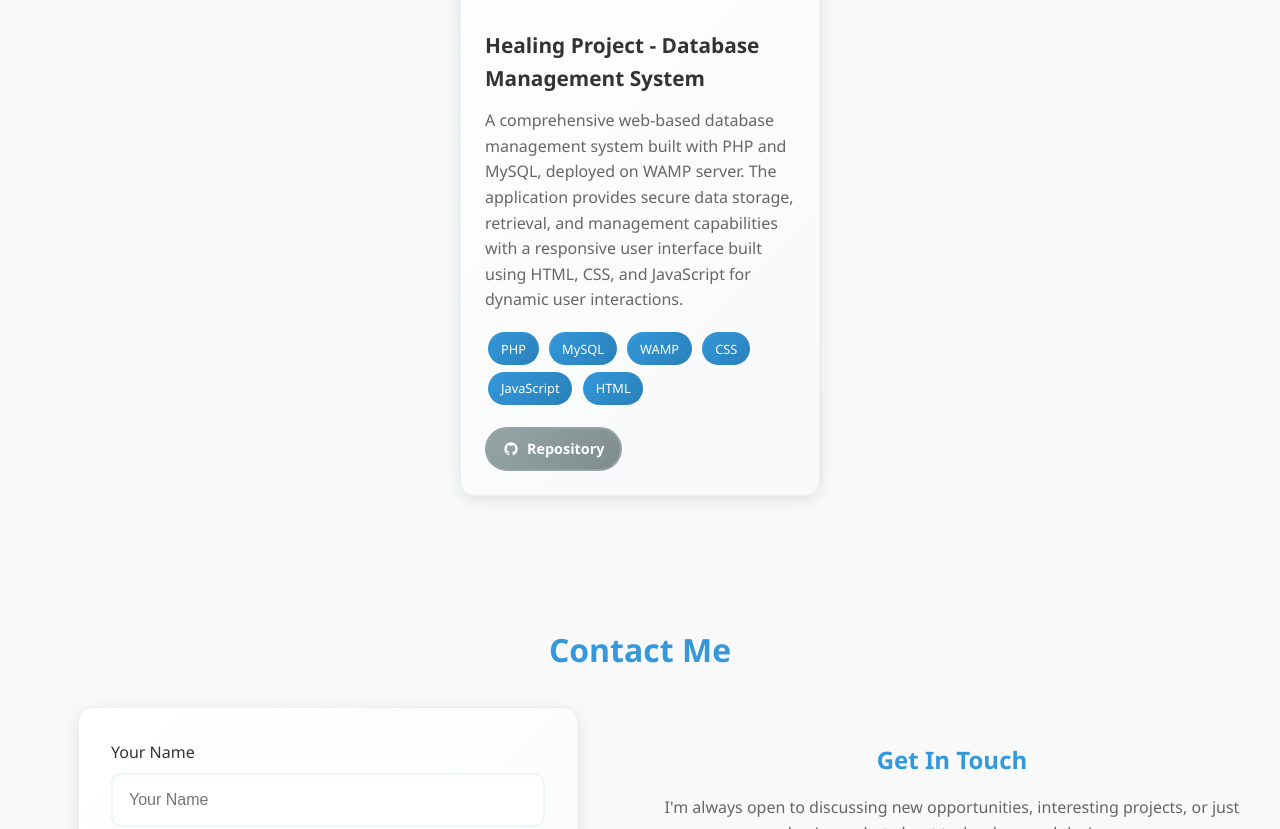
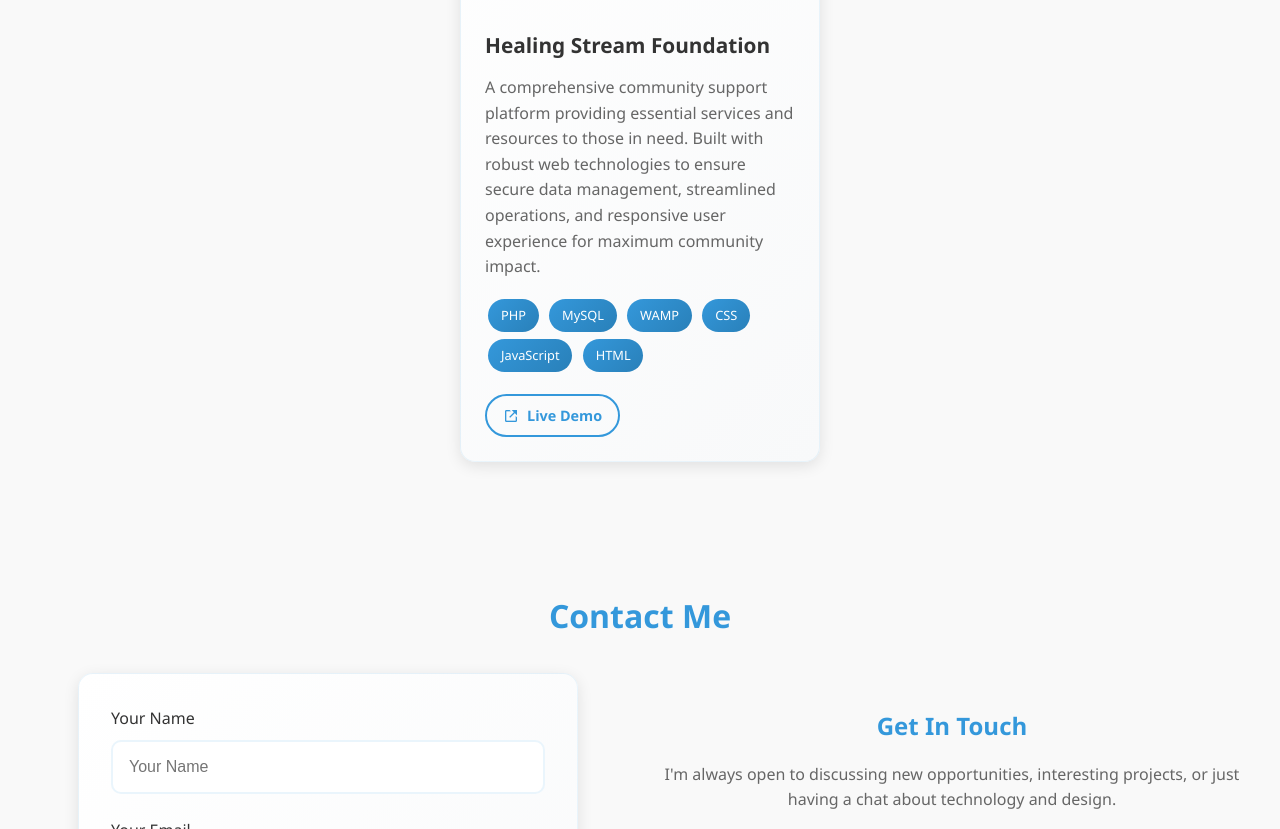
Before and after one commit to Birungi-Faimah/portfolio, a website: page index.html in a window 1280 px wide. Shown: the part 3711-4540 px from the top of the page. Drawn offline with nearby package versions, Linux system fonts and the light colour scheme.

Commit message:
Update Healing Project: rename to Healing Stream Foundation with correct live demo link
- Changed project title from 'Healing Project - Database Management System' to 'Healing Stream Foundation'
- Updated description to reflect community support platform focus
- Added live demo link: https://healingstreamsfoundation.org/
- Removed GitHub repository link (not needed for this project)

```diff
--- a/index.html
+++ b/index.html
@@ -211,12 +211,12 @@
        </div>
 
        <div class="project-card">
-         <img src="public/images/healing.png" alt="Healing Project - PHP Database Management System" loading="lazy" />
+         <img src="public/images/healing.png" alt="Healing Stream Foundation - Community Support Platform" loading="lazy" />
          <div class="project-info">
-           <h3>Healing Project - Database Management System</h3>
-           <p>A comprehensive web-based database management system built with PHP and MySQL, deployed on WAMP server.
-             The application provides secure data storage, retrieval, and management capabilities with a responsive
-             user interface built using HTML, CSS, and JavaScript for dynamic user interactions.</p>
+           <h3>Healing Stream Foundation</h3>
+           <p>A comprehensive community support platform providing essential services and resources to those in need.
+             Built with robust web technologies to ensure secure data management, streamlined operations,
+             and responsive user experience for maximum community impact.</p>
            <div class="tech-tags">
              <span>PHP</span>
              <span>MySQL</span>
@@ -226,7 +226,7 @@
              <span>HTML</span>
            </div>
            <div class="project-links">
-             <a href="#" class="private-repo"><i class='bx bxl-github'></i> Repository</a>
+             <a href="https://healingstreamsfoundation.org/" target="_blank" rel="noopener noreferrer"><i class='bx bx-link-external'></i> Live Demo</a>
            </div>
          </div>
        </div>
```
